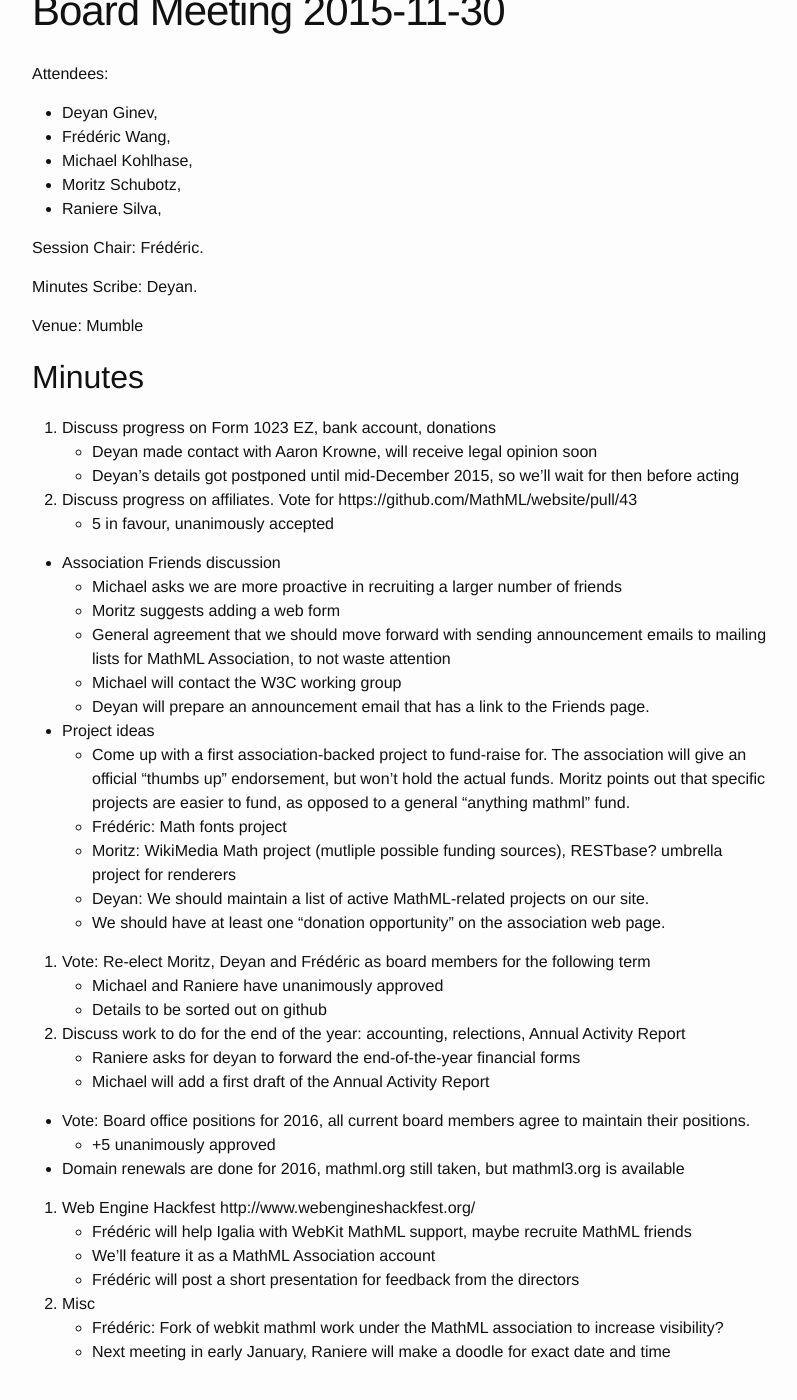
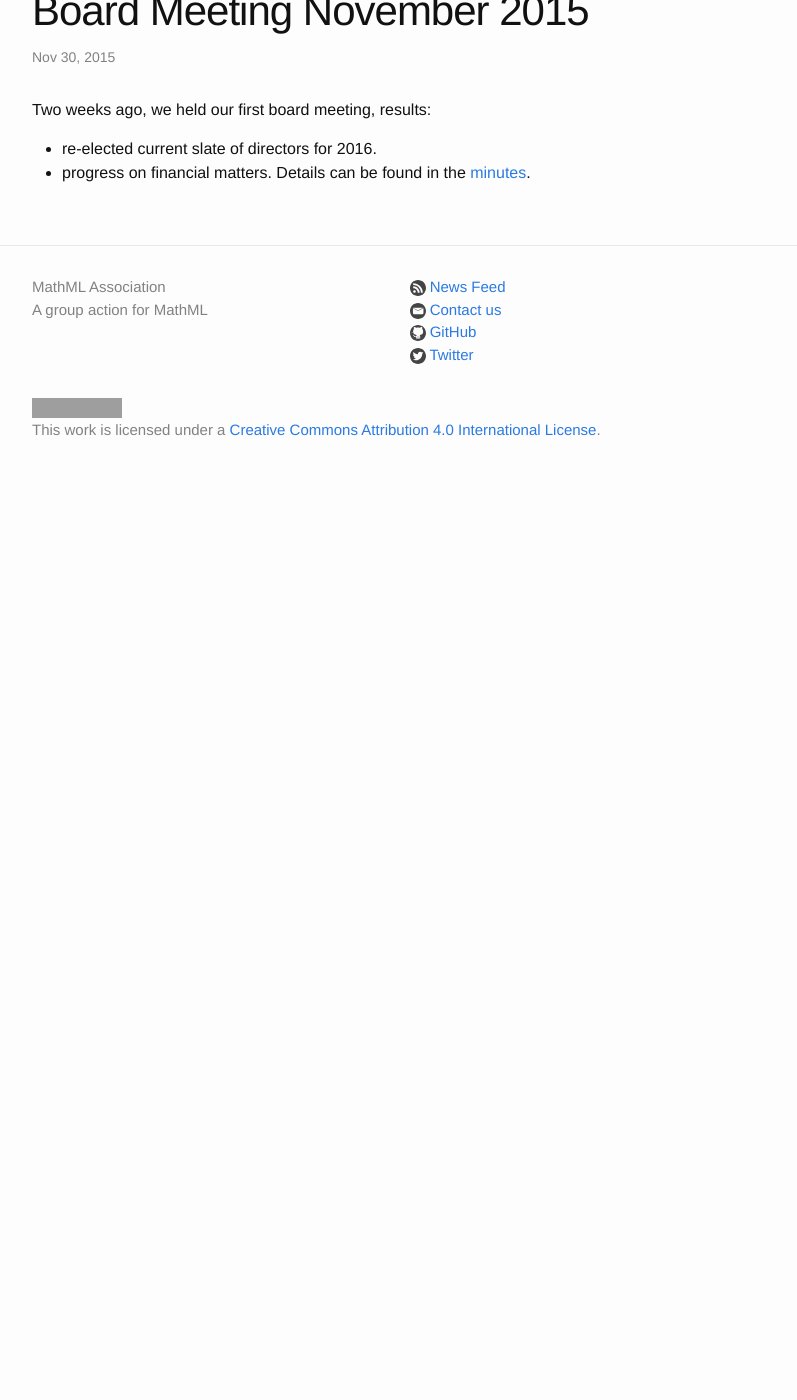
Before and after one commit to MathML/website, a Jekyll site: the page built from _posts/2015-11-30-minutes.md, in a window 1280 px wide and 1400 px high, scrolled down 382 px. Shown: the whole window, without its empty margins (238-1035 px from the left). Built offline with Jekyll 4.4.1, drawn with Linux system fonts in a browser that asks for light colours; after the commit the page ends 900 px from its top, so only the background shows below that; grey boxes are pictures that could not be loaded.

Commit message:
adapted to activities

```diff
--- a/_posts/2015-11-30-minutes.md
+++ b/_posts/2015-11-30-minutes.md
@@ -1,62 +1,10 @@
 ---
-layout: page
-title: Board Meeting 2015-11-30
+layout: post
+title: "Board Meeting November 2015"
+category: minutes
+tags: [minutes]
 ---
-
-Attendees:
-
--   Deyan Ginev,
--   Frédéric Wang,
--   Michael Kohlhase,
--   Moritz Schubotz,
--   Raniere Silva,
-
-Session Chair: Frédéric.
-
-Minutes Scribe: Deyan.
-
-Venue: Mumble
-
-## Minutes
-
-1. Discuss progress on Form 1023 EZ, bank account, donations
-  - Deyan made contact with Aaron Krowne, will receive legal opinion soon
-  - Deyan's details got postponed until mid-December 2015, so we'll wait for then before acting
-
-2. Discuss progress on affiliates. Vote for https://github.com/MathML/website/pull/43
-  - 5 in favour, unanimously accepted
-
-  - Association Friends discussion
-    - Michael asks we are more proactive in recruiting a larger number of friends
-    - Moritz suggests adding a web form
-    - General agreement that we should move forward with sending announcement emails to mailing lists for MathML Association, to not waste attention
-    - Michael will contact the W3C working group
-    - Deyan will prepare an announcement email that has a link to the Friends page.
-
-  - Project ideas
-    - Come up with a first association-backed project to fund-raise for. The association will give an official "thumbs up" endorsement, but won't hold the actual funds. Moritz points out that specific projects are easier to fund, as opposed to a general "anything mathml" fund.
-    - Frédéric: Math fonts project
-    - Moritz: WikiMedia Math project (mutliple possible funding sources), RESTbase? umbrella project for renderers
-    - Deyan: We should maintain a list of active MathML-related projects on our site.
-    - We should have at least one "donation opportunity" on the association web page.
-
-3. Vote: Re-elect Moritz, Deyan and Frédéric as board members for the following term
-  - Michael and Raniere have unanimously approved
-  - Details to be sorted out on github
-
-4. Discuss work to do for the end of the year: accounting, relections, Annual Activity Report
-  - Raniere asks for deyan to forward the end-of-the-year financial forms
-  - Michael will add a first draft of the Annual Activity Report
-
-  - Vote: Board office positions for 2016, all current board members agree to maintain their positions.
-     - +5 unanimously approved
-  - Domain renewals are done for 2016, mathml.org still taken, but mathml3.org is available
-
-5. Web Engine Hackfest http://www.webengineshackfest.org/
-  - Frédéric will help Igalia with WebKit MathML support, maybe recruite MathML friends
-  - We'll feature it as a MathML Association account
-  - Frédéric will post a short presentation for feedback from the directors
-
-6. Misc
-  - Frédéric: Fork of webkit mathml work under the MathML association to increase visibility?
-  - Next meeting in early January, Raniere will make a doodle for exact date and time
+Two weeks ago, we held our first board meeting, results:
+  * re-elected current slate of directors for 2016.
+  * progress on financial matters.
+Details can be found in the [minutes](/meetings/board-2015-11-30.html).
```
Also changed, not shown: _posts/2015-11-05-friends.md (+1 -1 lines), reports/index.md (+2 -2 lines).
